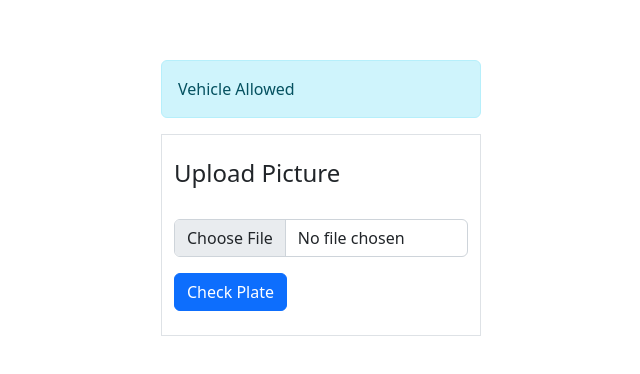
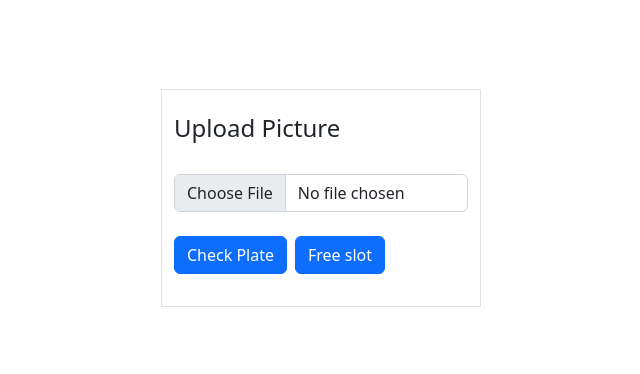
Before and after one commit to faouzi96/plateReconginzer, a React (Create React App) app in the folder platerecongnizer/: page / in a window 1280 px wide. Shown: the part 202-576 px from the top of the page, without its empty margins (319-959 px from the left). Built offline with nearby package versions, Linux system fonts and the light colour scheme; no server answers; the database is empty.

Commit message:
parking simulation done

```diff
--- a/platerecongnizer/package.json
+++ b/platerecongnizer/package.json
@@ -18,6 +18,7 @@
     "react-bootstrap": "^2.7.4",
     "react-dom": "^18.2.0",
     "react-scripts": "5.0.1",
+    "react-toastify": "^9.1.2",
     "typescript": "^4.9.5",
     "web-vitals": "^2.1.4"
   },
--- a/platerecongnizer/src/App.tsx
+++ b/platerecongnizer/src/App.tsx
@@ -2,33 +2,90 @@ import "./App.css";
 import { Container, Row, Form, Button, Alert } from "react-bootstrap";
 import { image_to_base64 } from "./utils/img_to_base64";
 import { axiosApp } from "./api/apiConfig";
-import { useState } from 'react';
+import { useEffect, useState } from "react";
+import { collection, getDocs, doc, updateDoc } from "firebase/firestore";
+import { app, db } from "./firebaseConfig";
+import { toast, ToastContainer } from "react-toastify";
+
+const PARKING_NAME = "parking1"
+const data = [
+  {
+    parkings: [
+      {
+        books: ["PGMN112"],
+        parkingName: "parking1",
+        numberSlots: 12,
+      },
+    ],
+  },
+];
 
 function App() {
+  const [licensePlate, setLicensePlate] = useState<string>("");
+  const [isValid, setIsValid] = useState<boolean>(false);
+  const [data, setData] = useState<any>(null)
+  const collectionRef = collection(db, "parkings");
 
-  const [licensePlate, setLicensePlate] = useState<string>("");
+  useEffect(() => {
+    getDocs(collectionRef)
+      .then((response) => {
+        const parkings = (response.docs.map((item) => item.data())[0]);
+        setData(parkings);
+        const parking = parkings.parkings[0];
+        if(parking?.parkingName === PARKING_NAME && parking?.books?.includes(licensePlate)) setIsValid(true);
+        else setIsValid(false);
+      })
+      .catch((error) => {
+        console.log(error);
+      });
+  }, [licensePlate]);
 
-  const handleSubmit = (e: any)=> {
-    e.preventDefault()
-    image_to_base64(e.target[0].files[0]).then((result: any)=>{
-      const base64 = result.split(",")[1]
-      axiosApp.post("https://cors-anywhere.herokuapp.com/https://www.de-vis-software.ro/platebber.aspx", {
-          "base64ImageString": base64,
-          "plate_output": "No"
-      }).then((result)=>{
-        const plate = result.data[0].plate_text
-        setLicensePlate(plate.slice(plate.length/2));
+  const handleSubmit = (e: any) => {
+    e.preventDefault();
+    image_to_base64(e.target[0].files[0]).then((result: any) => {
+      const base64 = result.split(",")[1];
+      axiosApp
+        .post(
+          "https://cors-anywhere.herokuapp.com/https://www.de-vis-software.ro/platebber.aspx",
+          {
+            base64ImageString: base64,
+            plate_output: "No",
+          }
+        )
+        .then((result) => {
+          const plate = result.data[0].plate_text;
+          setLicensePlate(plate.slice(plate.length / 2));
+        });
+    });
+  };
+
+  const handleQuitParking = ()=>{
+    const docToUpadate = doc(db, "parkings", "98q4cgFU7rVL70LVumJM");
+    const constructedData = data;
+    constructedData.parkings[0].numberSlots++;
+    constructedData.parkings[0].books = data.parkings[0].books.filter((item: any)=> item !== licensePlate);
+    updateDoc(docToUpadate, constructedData).then(()=>{
+      toast.success("Vehicle has left the parking", {
+        autoClose: 3000,
+        position: "top-right"
+      });
+      setIsValid(false);
+    }).catch((error)=> {
+      toast.error(error, {
+        autoClose: 5000,
+        position: "top-right"
       })
     })
   }
   return (
-    <Container className="w-25 d-flex justify-content-center align-items-center" style={{
-      height: "100vh",
-    }}>
+    <Container
+      className="w-25 d-flex justify-content-center align-items-center"
+      style={{
+        height: "100vh",
+      }}
+    >
       <Row>
-       <Alert variant="info">
-          Vehicle Allowed {licensePlate}
-        </Alert>
+        {licensePlate && <Alert variant="info">Vehicle {licensePlate} is {!isValid && "NOT"} Allowed</Alert>}
         <Form className="border pb-4 pt-4" onSubmit={handleSubmit}>
           <Form.Group className="mb-3" controlId="formBasicEmail">
             <Form.Label className="mb-4">
@@ -39,8 +96,12 @@ function App() {
           <Button variant="primary" type="submit">
             Check Plate
           </Button>
+          <Button variant="primary" type="button" className="m-2" onClick={handleQuitParking}>
+            Free slot
+          </Button>
         </Form>
       </Row>
+      <ToastContainer />
     </Container>
   );
 }
--- /dev/null
+++ b/platerecongnizer/src/firebaseConfig.ts
@@ -0,0 +1,23 @@
+// Import the functions you need from the SDKs you need
+import { initializeApp } from "firebase/app";
+import { getAnalytics } from "firebase/analytics";
+import { getFirestore } from "firebase/firestore"
+// TODO: Add SDKs for Firebase products that you want to use
+// https://firebase.google.com/docs/web/setup#available-libraries
+
+// Your web app's Firebase configuration
+// For Firebase JS SDK v7.20.0 and later, measurementId is optional
+const firebaseConfig = {
+  apiKey: "AIzaSyB1FvY4uCDaeKmyvPCLsP86S6m3CUhyJKk",
+  authDomain: "sdm-project-ff079.firebaseapp.com",
+  projectId: "sdm-project-ff079",
+  storageBucket: "sdm-project-ff079.appspot.com",
+  messagingSenderId: "802863791908",
+  appId: "1:802863791908:web:5749438574bb5091dd7db1",
+  measurementId: "G-QVQ84DF3DX"
+};
+
+// Initialize Firebase
+export const app = initializeApp(firebaseConfig);
+export const analytics = getAnalytics(app);
+export const db = getFirestore(app);
--- a/platerecongnizer/src/index.tsx
+++ b/platerecongnizer/src/index.tsx
@@ -2,6 +2,7 @@ import React from 'react';
 import ReactDOM from 'react-dom/client';
 import './index.css';
 import 'bootstrap/dist/css/bootstrap.min.css';
+import 'react-toastify/dist/ReactToastify.css';
 import App from './App';
 import reportWebVitals from './reportWebVitals';
 
```
Also changed, not shown: 1 other file (tests, documents, lock files or other folders).
